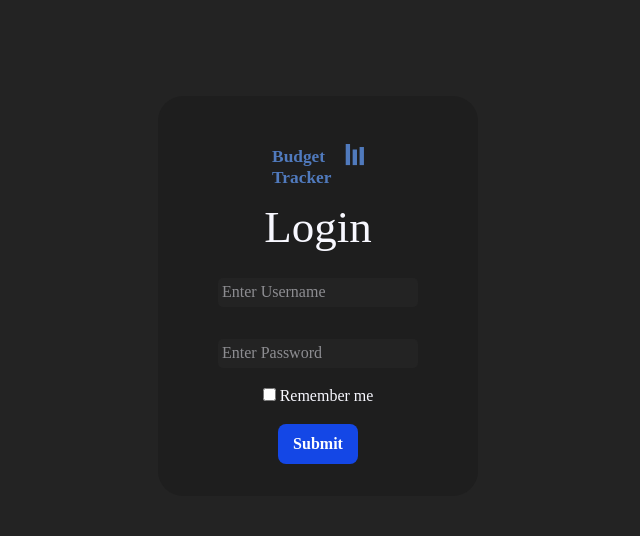
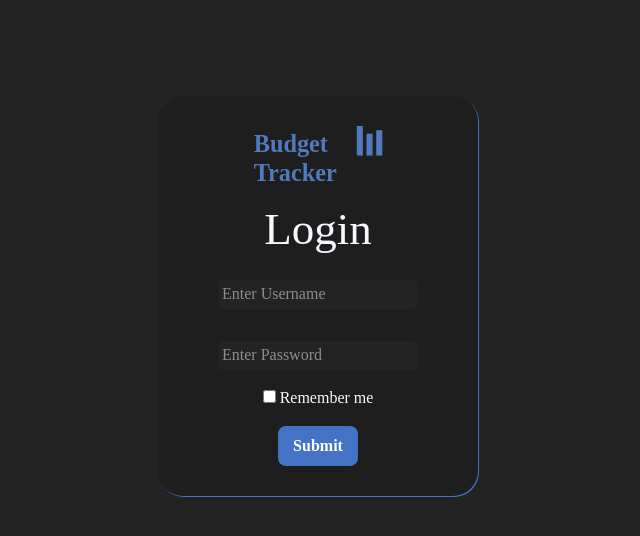
Before and after one commit to adelkandi/budget-tracker, a React (Vite) app in the folder frontend/: page / in a window 1280 px wide. Shown: the top 536 px of the page, without its empty margins (322-962 px from the left). Built offline with nearby package versions, Linux system fonts and the light colour scheme.

Commit message:
Update: {Added hover function for submit button and fixed some logo and button design issues}

```diff
--- a/frontend/src/index.css
+++ b/frontend/src/index.css
@@ -34,9 +34,11 @@ body{
   justify-content: center;
   background-color: #1E1E1E;
   width: 25%;
-  min-height:400px;
+  min-height: 400px;
+  height: auto;
   margin: auto;
   border-radius: 25px;
+  box-shadow:#4472C4 1px 1px;
 }
 
 .card-form{
@@ -51,10 +53,15 @@ body{
   width: 5rem;
   align-self: center;
   margin-top: 1rem;
+  margin-bottom:1rem;
+  background-color: #4472C4;
+}
+.button:hover{
+  background-color: #5A8DEE;
 }
 
 .logo{
-  width: 170px;
-  height: 50px;
+  width: 200px;
+  height: 70px;
   align-self: center;
 }
```
